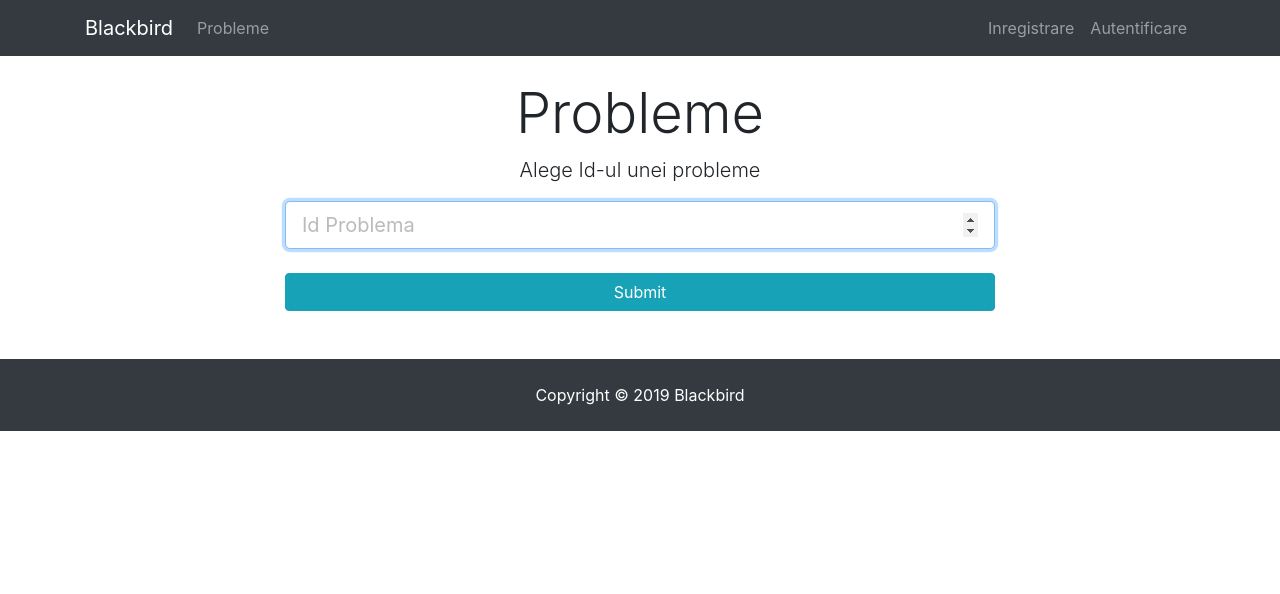
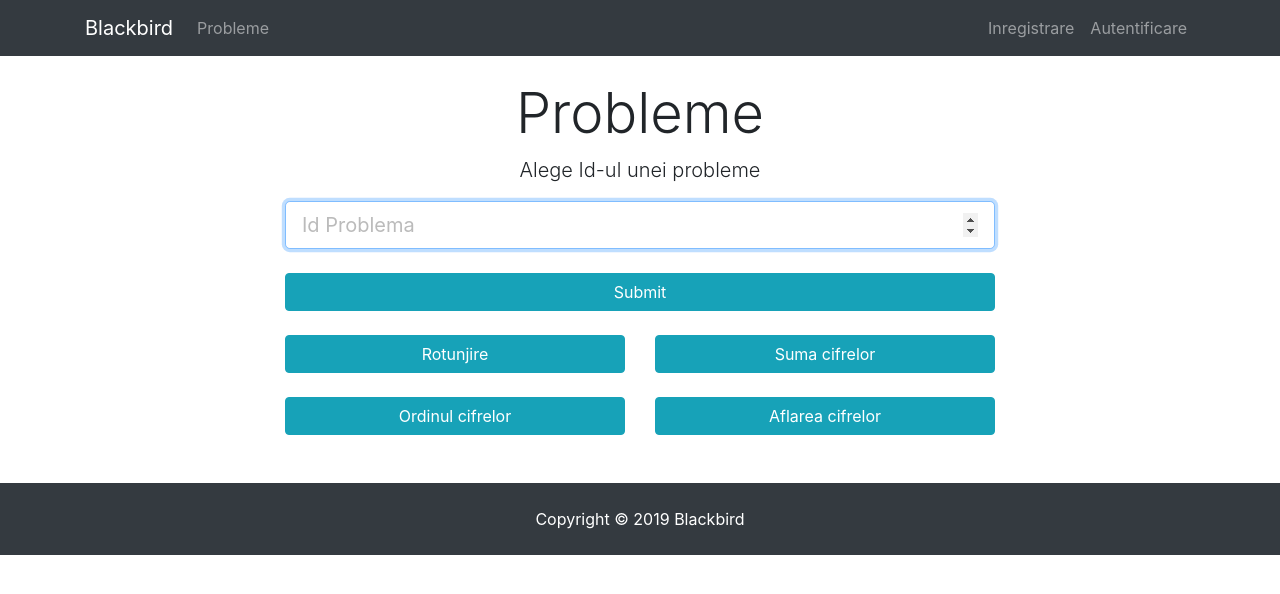
Before and after one commit to iancugeorge/devconnect, a React (Create React App) app in the folder client/: page /getExercise in a window 1280 px wide. Shown: the top 594 px of the page. Built offline with nearby package versions, Linux system fonts and the light colour scheme.

Commit message:
Categories Buttons

```diff
--- a/client/src/App.js
+++ b/client/src/App.js
@@ -17,6 +17,7 @@ import PostExercise from './components/exec/PostExercise';
 import Exercise from './components/exec/Exercise';
 
 import './App.css';
+import textLesson from './components/lesson/textLesson';
 
 // Check for token
 if (localStorage.jwtToken) {
--- a/client/src/components/exec/Exercise.js
+++ b/client/src/components/exec/Exercise.js
@@ -31,6 +31,8 @@ class Exercise extends Component {
         document.body.querySelector('#btnSubmit').focus();
       } else {
         this.state.isRight = false;
+        /// CHANGE THE REDUX STATE TO NEXT EXERCISE
+        this.props.getExercise(7);
         document.body.querySelector('#txtrsp').focus();
       }
       this.state.isChecked = true;
--- a/client/src/components/exec/GetExercise.js
+++ b/client/src/components/exec/GetExercise.js
@@ -12,6 +12,12 @@ class GetExercise extends Component {
       id: '',
       errors: {}
     };
+
+    this.getExerciseBtn = (e) => {
+      let ids = e.target.id.split(" ");
+      let selectedId = Math.floor(Math.random() * (ids.length));
+      this.props.getExercise(ids[selectedId]);
+    }
 
     this.onChange = this.onChange.bind(this);
     this.onSubmit = this.onSubmit.bind(this);
@@ -71,6 +77,16 @@ class GetExercise extends Component {
 
                 <input type="submit" className="btn btn-info btn-block mt-4" />
               </form>
+              <div className="row">
+                <div className="col-md-6">
+                  <button onClick={this.getExerciseBtn} id="3 4 5" className="btn btn-info btn-block mt-4">Rotunjire</button>
+                  <button onClick={this.getExerciseBtn} id="7 8 9" className="btn btn-info btn-block mt-4">Ordinul cifrelor</button>
+                </div>
+                <div className="col-md-6">
+                  <button onClick={this.getExerciseBtn} id="6" className="btn btn-info btn-block mt-4">Suma cifrelor</button>
+                  <button onClick={this.getExerciseBtn} id="15 16 17 18 19" className="btn btn-info btn-block mt-4">Aflarea cifrelor</button>
+                </div>
+              </div>
             </div>
           </div>
         </div>
--- a/client/src/components/lesson/textLesson.js
+++ b/client/src/components/lesson/textLesson.js
@@ -0,0 +1,41 @@
+import React, { Component } from 'react'
+import { PropTypes } from 'prop-types';
+import { connect } from 'react-redux';
+import { toTemplate } from '../../utils/variableUtils';
+
+class textLesson extends Component {
+  constructor() {
+    super();
+    this.state = {
+      id: '',
+      text: '<H1>Titlu</H1>',
+
+      errors: {}
+    };
+  }
+
+  render() {
+    return (
+      <div className="container">
+        <div className="row">
+          <div className="col-md-8 m-auto">
+            <small className="text-right">{`#${this.state.id}`}</small>
+            <div className="text"></div>
+          </div>
+        </div>
+      </div>
+    )
+  }
+}
+
+textLesson.propTypes = {
+  less: PropTypes.object.isRequired,
+  auth: PropTypes.object.isRequired
+}
+
+const mapStateToProps = state => ({
+  less: state.less,
+  auth: state.auth
+});
+
+export default connect(mapStateToProps)(textLesson);
```
